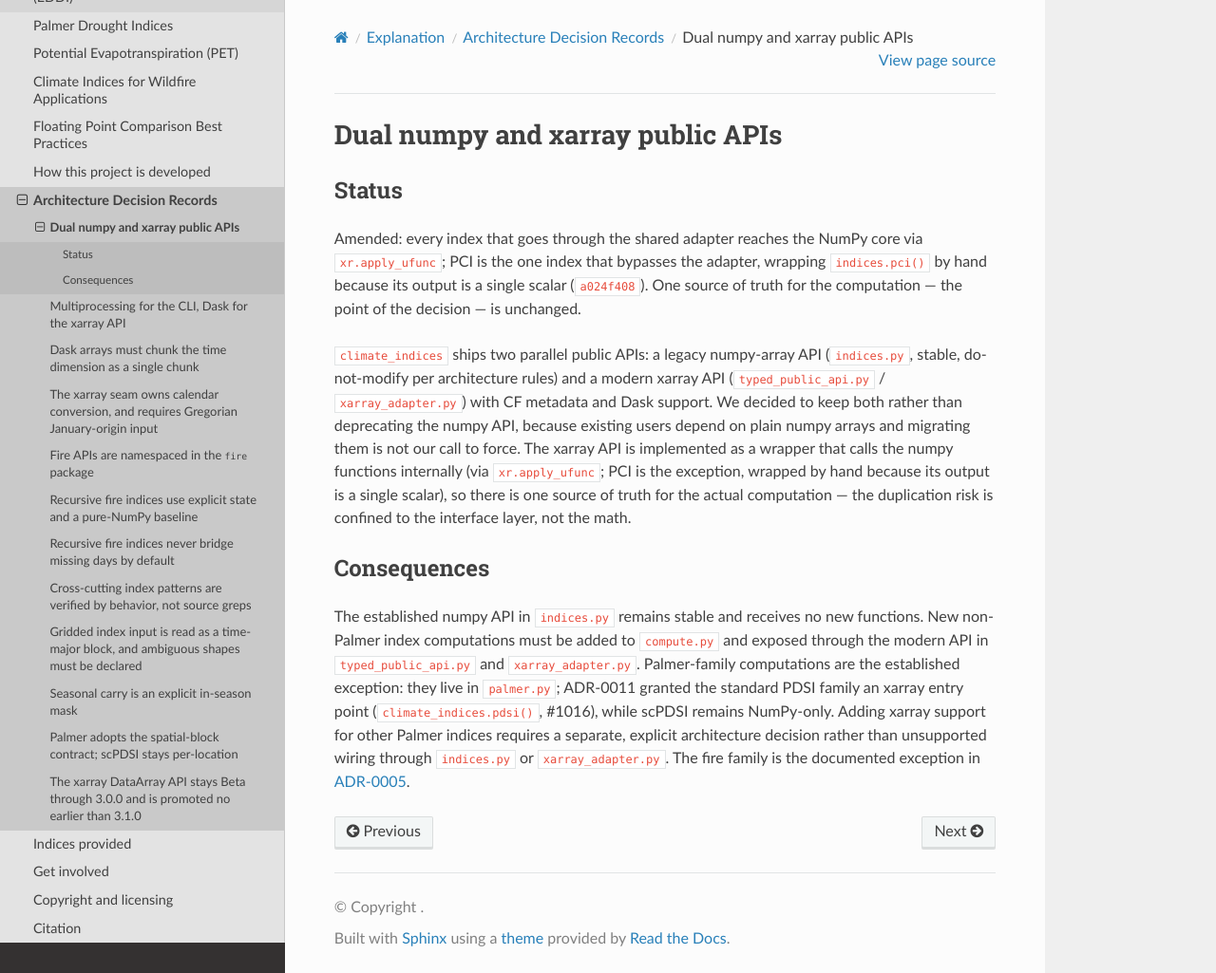
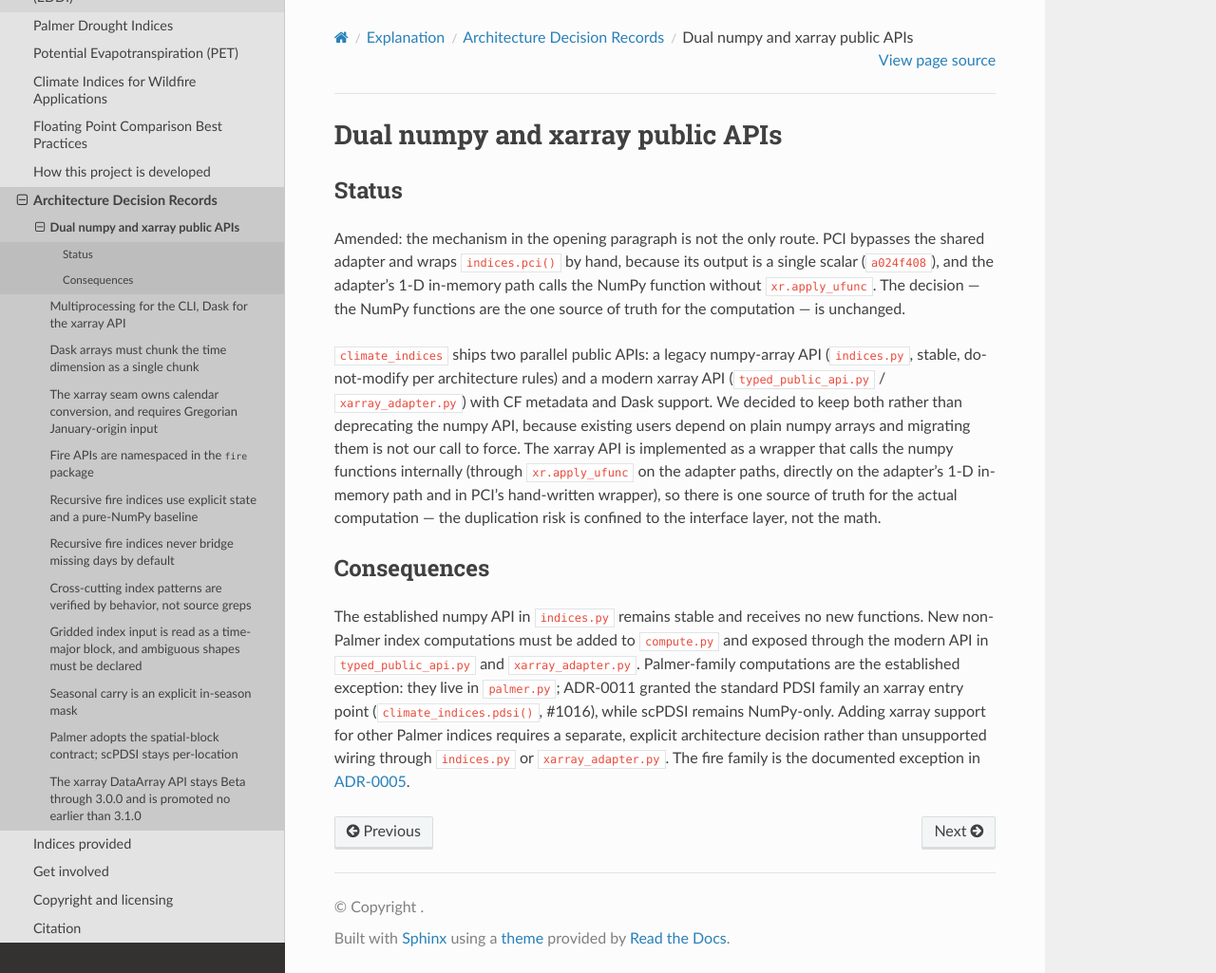
Before and after one commit to monocongo/climate_indices, a Sphinx documentation site: the page built from docs/adr/0001-dual-numpy-xarray-api.md, in a window 1280 px wide and 1025 px high. Shown: the whole window at 95% size. Built offline with Sphinx 7.4.7 and the Read the Docs theme 3.1.0, drawn with Linux system fonts in a browser that asks for light colours.

Commit message:
docs(adr): scope the apply_ufunc claim and the PET block path
Third review round:

- ADR-0001: `xr.apply_ufunc` is not the only route to the NumPy core. The
  adapter's 1-D in-memory path calls the wrapped function directly, and PCI
  bypasses the adapter entirely (`a024f408`). The status and the opening
  paragraph now say both, and keep the part that is the decision: the NumPy
  functions are the one source of truth for the computation.
- ADR-0009: the PET entry points forward `vectorize=False` on the block path
  (`vectorize=not use_spatial_kernel`), so the sentence says so; the fallback
  sentence that follows it was already right.

Rejected from the same round, on the evidence: ADR-0009's `ValueError` sentence
is correct for the fitting kernels it names (`compute._prepare_input_shape`
raises `ValueError` on the ambiguous shape), and the record's own Consequences
already give EDDI and percentage of normal their `DataShapeError`.

Refs #1071.

```diff
--- a/docs/adr/0001-dual-numpy-xarray-api.md
+++ b/docs/adr/0001-dual-numpy-xarray-api.md
@@ -2,12 +2,13 @@
 
 ## Status
 
-Amended: every index that goes through the shared adapter reaches the NumPy core
-via `xr.apply_ufunc`; PCI is the one index that bypasses the adapter, wrapping
-`indices.pci()` by hand because its output is a single scalar (`a024f408`). One
-source of truth for the computation — the point of the decision — is unchanged.
+Amended: the mechanism in the opening paragraph is not the only route. PCI
+bypasses the shared adapter and wraps `indices.pci()` by hand, because its output
+is a single scalar (`a024f408`), and the adapter's 1-D in-memory path calls the
+NumPy function without `xr.apply_ufunc`. The decision — the NumPy functions are
+the one source of truth for the computation — is unchanged.
 
-`climate_indices` ships two parallel public APIs: a legacy numpy-array API (`indices.py`, stable, do-not-modify per architecture rules) and a modern xarray API (`typed_public_api.py` / `xarray_adapter.py`) with CF metadata and Dask support. We decided to keep both rather than deprecating the numpy API, because existing users depend on plain numpy arrays and migrating them is not our call to force. The xarray API is implemented as a wrapper that calls the numpy functions internally (via `xr.apply_ufunc`; PCI is the exception, wrapped by hand because its output is a single scalar), so there is one source of truth for the actual computation — the duplication risk is confined to the interface layer, not the math.
+`climate_indices` ships two parallel public APIs: a legacy numpy-array API (`indices.py`, stable, do-not-modify per architecture rules) and a modern xarray API (`typed_public_api.py` / `xarray_adapter.py`) with CF metadata and Dask support. We decided to keep both rather than deprecating the numpy API, because existing users depend on plain numpy arrays and migrating them is not our call to force. The xarray API is implemented as a wrapper that calls the numpy functions internally (through `xr.apply_ufunc` on the adapter paths, directly on the adapter's 1-D in-memory path and in PCI's hand-written wrapper), so there is one source of truth for the actual computation — the duplication risk is confined to the interface layer, not the math.
 
 ## Consequences
 
```
Also changed, not shown: docs/adr/0009-spatial-block-declaration.md (+3 -2 lines).
